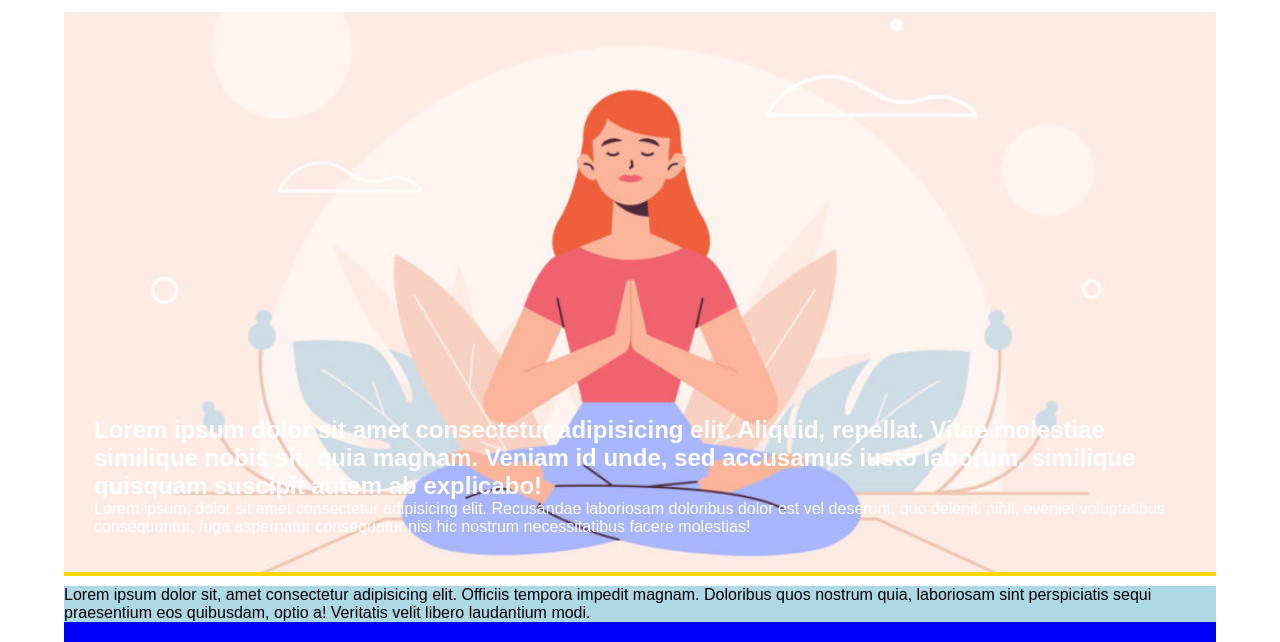
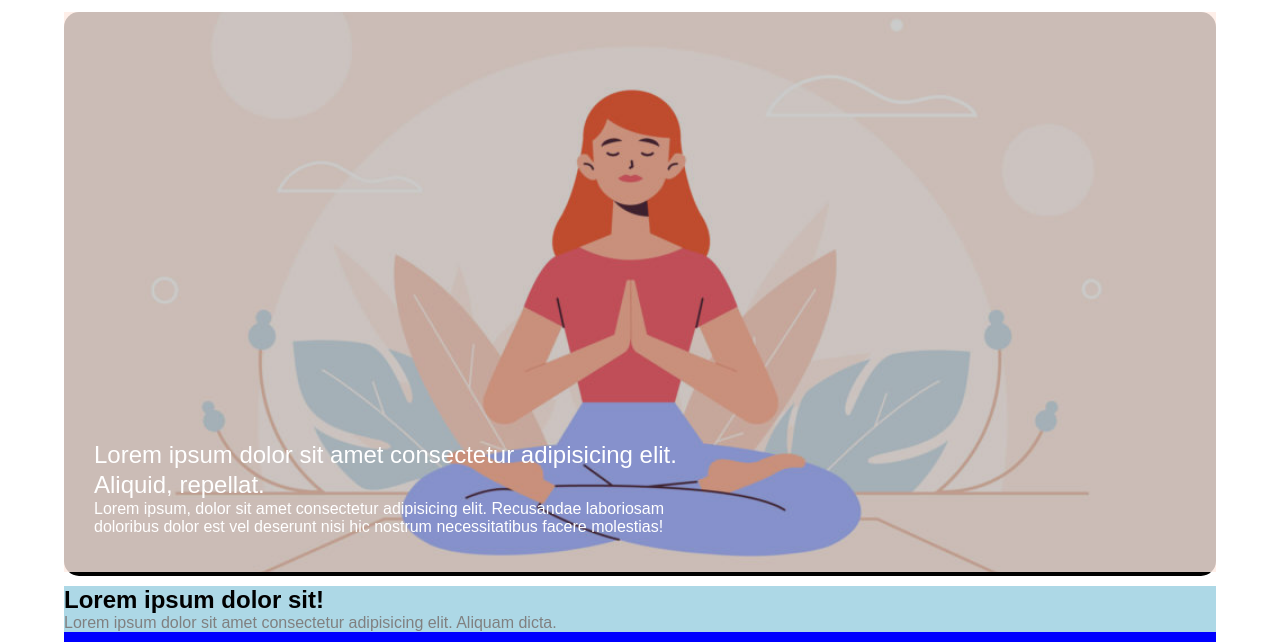
Before and after one commit to Leppo84/htmlcss-wp, a plain HTML site: page index.html in a window 1280 px wide. Shown: the part 135-777 px from the top of the page. Drawn offline with Linux system fonts and the light colour scheme.

Commit message:
Splash with border bug

```diff
--- a/css/style.css
+++ b/css/style.css
@@ -43,15 +43,17 @@ main {
 }
 
 .splash {
-    background-color: gold;
+    background-color: black;
     margin: 15px 0 10px 0;
     position: relative;
+    border-radius: 15px;
 }
 
 .splashimg {
     object-fit: cover;
     min-width: 100%;
     height: 70vh;
+    opacity: 80%;
 }
 
 
@@ -62,15 +64,25 @@ main {
     bottom: 10px;
     padding: 30px;
     color: white;
+    width: 60%;
+    margin-right: auto;
+}
+
+.splashclaim {
+    font-weight: 400;
+    line-height: 30px;
 }
 
 .contents {
     background-color: lightblue;
 }
 
+.contents p {
+    color: gray;
+}
+
 .container {
     background-color: blue;
-    /* border: 2px solid black; */
     padding: 2% 0;
 }
 
--- a/index.html
+++ b/index.html
@@ -40,13 +40,14 @@
         <section class="splash">
             <img class="splashimg" src="img/banner.jpg" alt="splash">
                 <div class="textsplash">
-                    <h2>Lorem ipsum dolor sit amet consectetur adipisicing elit. Aliquid, repellat. Vitae molestiae similique nobis sit, quia magnam. Veniam id unde, sed accusamus iusto laborum, similique quisquam suscipit autem ab explicabo!</h2>
-                    <p> Lorem ipsum, dolor sit amet consectetur adipisicing elit. Recusandae laboriosam doloribus dolor est vel deserunt, quo deleniti nihil, eveniet voluptatibus consequuntur, fuga aspernatur consequatur nisi hic nostrum necessitatibus facere molestias!</p>
+                    <h2 class="splashclaim">Lorem ipsum dolor sit amet consectetur adipisicing elit. Aliquid, repellat.</h2>
+                    <p> Lorem ipsum, dolor sit amet consectetur adipisicing elit. Recusandae laboriosam doloribus dolor est vel deserunt nisi hic nostrum necessitatibus facere molestias!</p>
                  </div>
         </section>
         <section class="contents">
             <div class="title">
-                Lorem ipsum dolor sit, amet consectetur adipisicing elit. Officiis tempora impedit magnam. Doloribus quos nostrum quia, laboriosam sint perspiciatis sequi praesentium eos quibusdam, optio a! Veritatis velit libero laudantium modi.
+                <h1>Lorem ipsum dolor sit!</h1>
+                <p>Lorem ipsum dolor sit amet consectetur adipisicing elit. Aliquam dicta.</p>
             </div>
             <div class="container">
                 <article class="columnleft">
```
